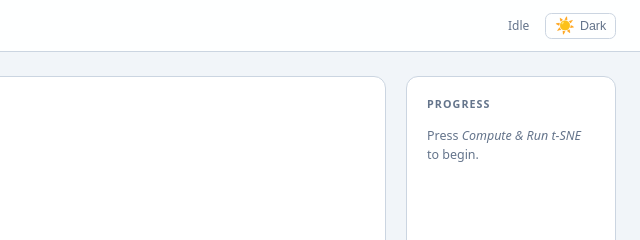
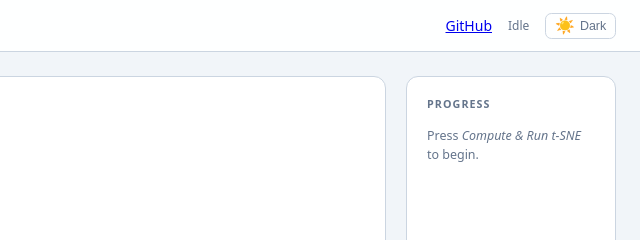
Before and after one commit to syedzayyan/esm_web, a plain HTML site: page index.html in a window 1280 px wide. Shown: the top 240 px of the page, 640-1280 px from the left. Drawn offline with nearby package versions, Linux system fonts and the light colour scheme; no server answers.

Commit message:
added git link

```diff
--- a/index.html
+++ b/index.html
@@ -365,6 +365,7 @@
         <nav>
             <a class="brand" href="#">Embedding t‑SNE Visualizer</a>
             <div class="nav-right">
+                <a href="https://github.com/syedzayyan/esm_web">GitHub</a>
                 <span id="status">Idle</span>
                 <button id="theme-toggle" aria-label="Toggle theme">
                     <span class="icon" id="theme-icon">🌙</span>
```
